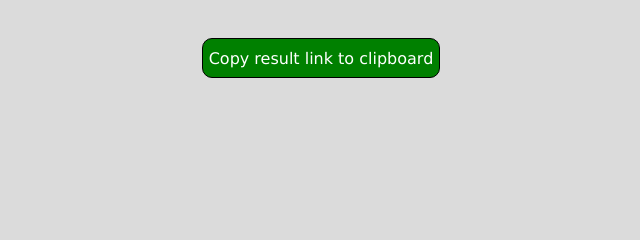
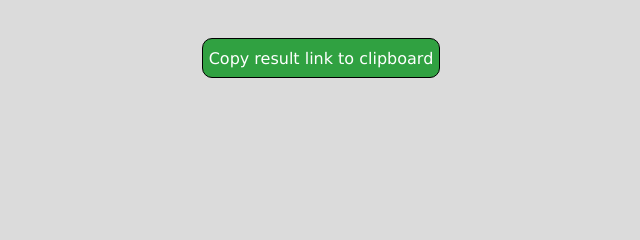
Before and after one commit to PaulHaeussler/Enhanced_Kinklist, a Python web app: template templates/results.html in a window 1280 px wide, with the pointer over the restyled element. Shown: the part 164-404 px from the top of the page, without its empty margins (319-959 px from the left). Run offline with Jinja, Linux system fonts and the light colour scheme; the template is opened without the code that fills it, so the values that code supplies are empty.

Commit message:
hover effect for copy button

```diff
--- a/static/style.css
+++ b/static/style.css
@@ -385,6 +385,11 @@ input.meta {
     font-size: 16px;
 }
 
+#btn_copy:hover {
+    background: #30a141;
+    transition: 0.2s;
+}
+
 @media all and (max-width: 1100px)
 {
     #results_container {
```
